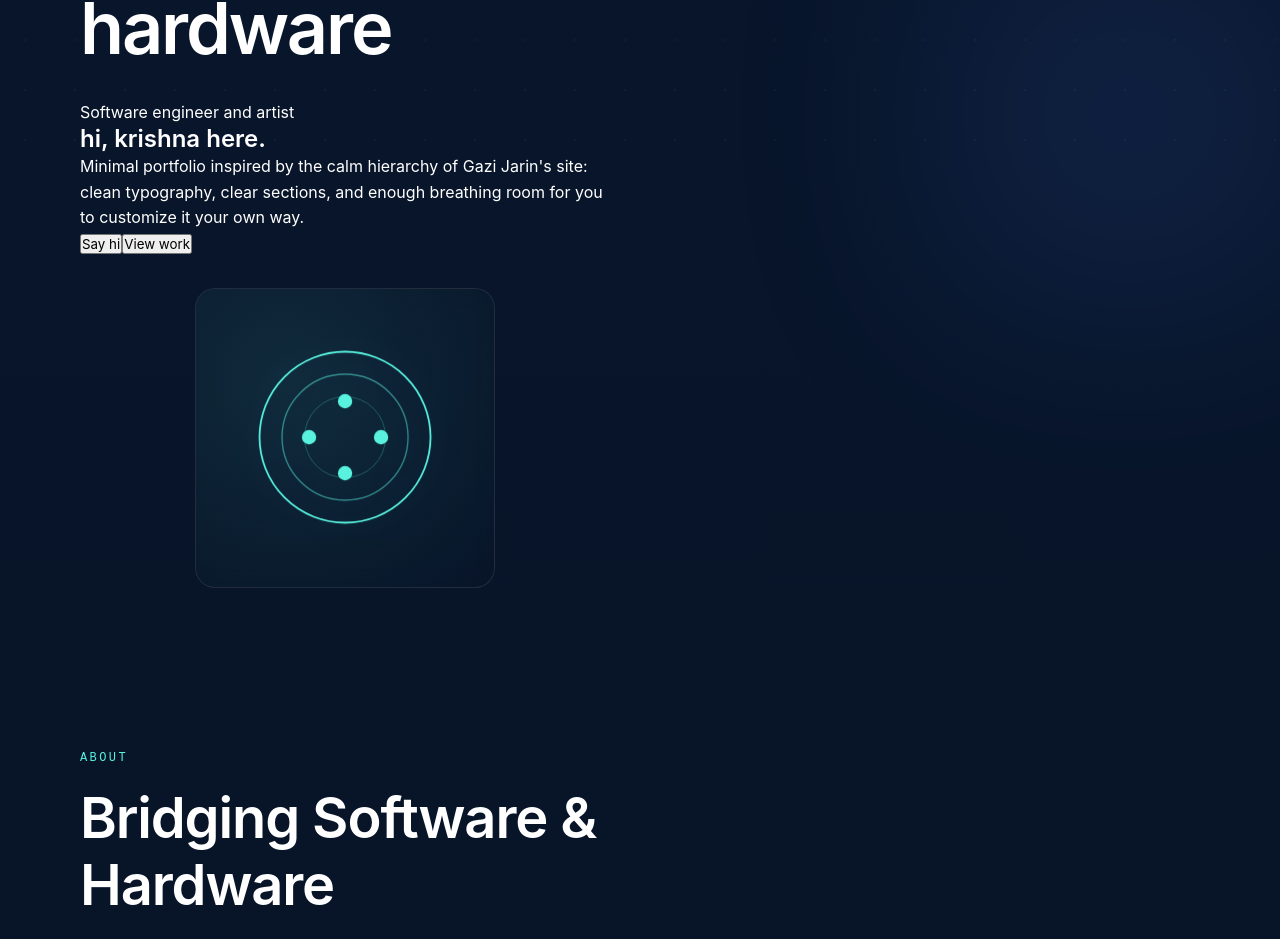
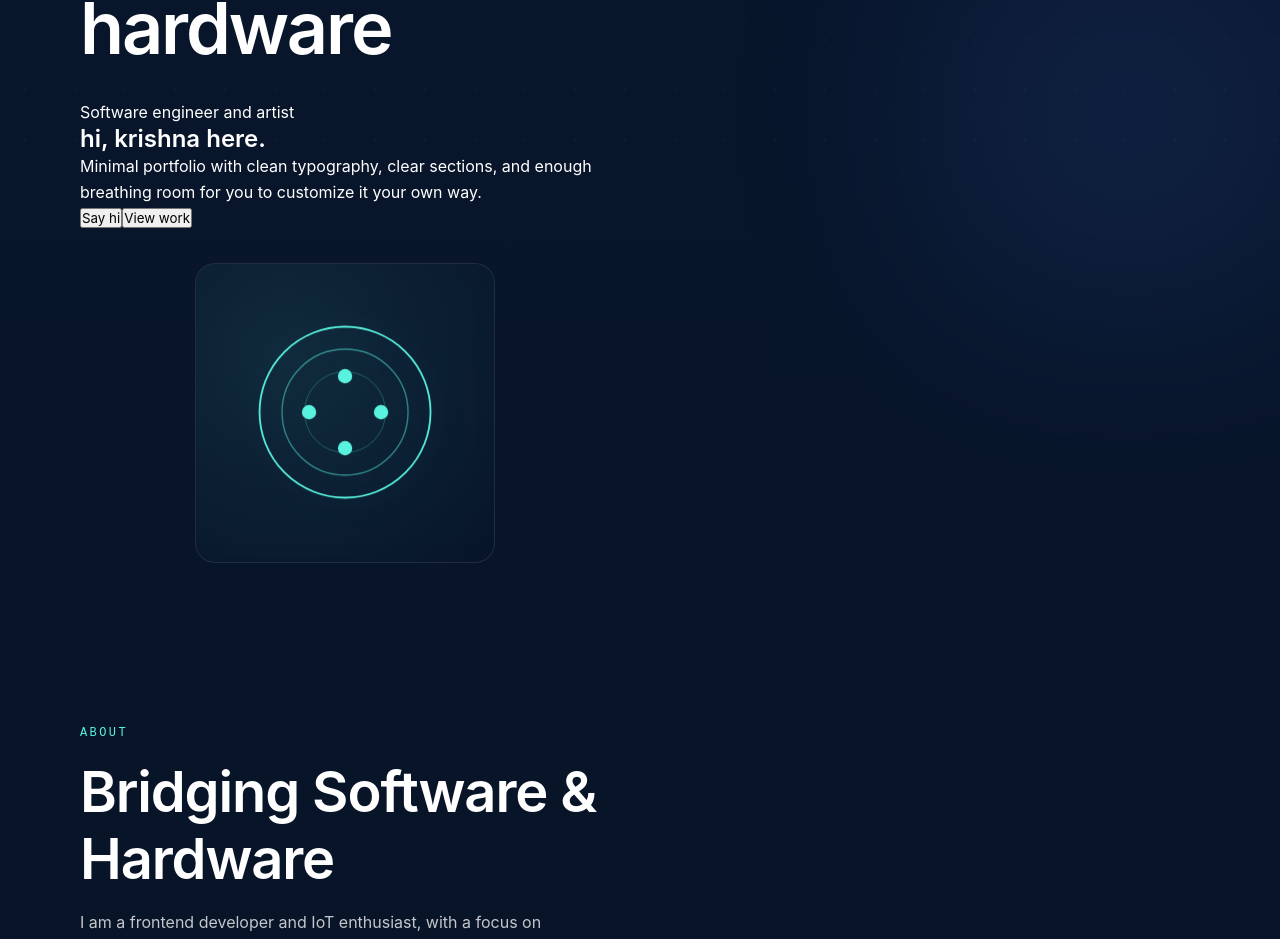
Before and after one commit to krishna-1528/Krishna, a React (Vite) app: page / in a window 1280 px wide. Shown: the part 635-1574 px from the top of the page. Built offline with nearby package versions, Linux system fonts and the light colour scheme.

Commit message:
Fixed portfolio structure and updated data

```diff
--- a/src/App.jsx
+++ b/src/App.jsx
@@ -227,7 +227,7 @@ function App() {
             <p className="eyebrow">Software engineer and artist</p>
             <h1>hi, krishna here.</h1>
             <p className="hero-text">
-              Minimal portfolio inspired by the calm hierarchy of Gazi Jarin&apos;s site: clean typography, clear sections,
+              Minimal portfolio with clean typography, clear sections,
               and enough breathing room for you to customize it your own way.
             </p>
 
@@ -264,7 +264,7 @@ function App() {
         <SectionHeading
           eyebrow="About"
           title="Bridging Software & Hardware"
-          description="I specialize in full-stack development and IoT solutions, with a focus on creating systems that matter."
+          description="I am a frontend developer and IoT enthusiast, with a focus on creating systems that matter."
         />
         <motion.div
           className="about-content"
@@ -372,7 +372,7 @@ function App() {
           transition={{ duration: 0.5 }}
         >
           Designed & built by Krishna. Inspired by{' '}
-          <a href="https://gazijarin.com" target="_blank" rel="noreferrer">
+          <a href="" target="_blank" rel="noreferrer">
             gazijarin.com
           </a>
         </motion.p>
```
